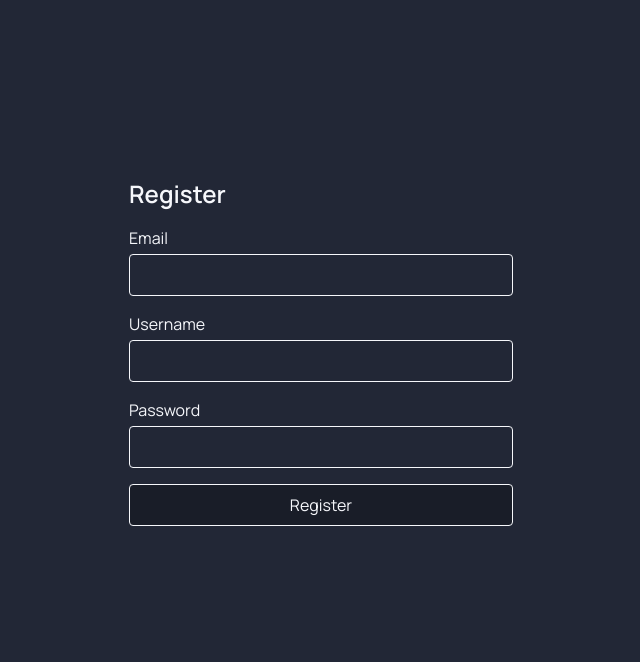
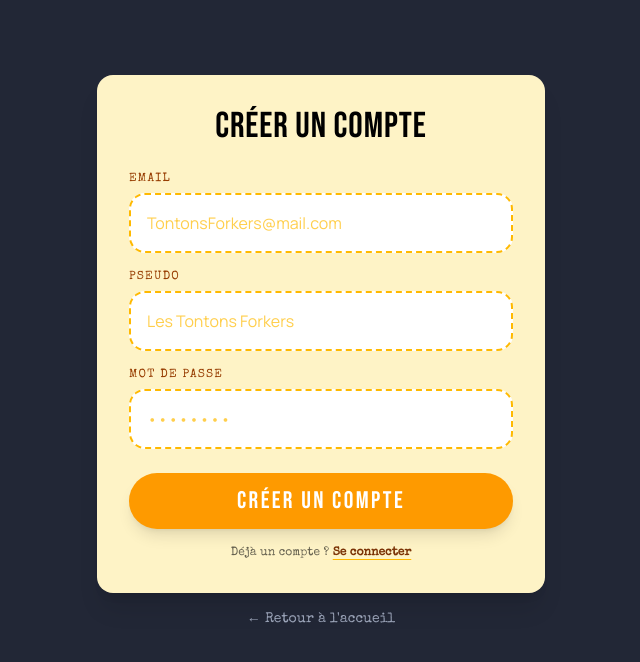
Before and after one commit to The-42-Chosen/ft_transcendence, a Next.js app in the folder docker/next/: page /register in a window 1280 px wide. Shown: the top 662 px of the page, without its empty margins (319-959 px from the left). Built offline with nearby package versions, Linux system fonts and the light colour scheme; no server answers.

Commit message:
(feat): User - Replacing the form with the new components and their translations

```diff
--- a/docker/next/src/app/register/page.tsx
+++ b/docker/next/src/app/register/page.tsx
@@ -2,9 +2,14 @@
 
 import { FormEvent, useState } from "react";
 import { useRouter } from "next/navigation";
+import AuthCard from "@/components/reusables/AuthCard";
+import AuthInput from "@/components/reusables/AuthInput";
+import Button from "@/components/reusables/Button";
+import { useLanguage } from "@/i18n/LanguageContext";
 
 export default function RegisterPage() {
   const router = useRouter();
+  const { t } = useLanguage();
 
   const [email, setEmail] = useState("");
   const [username, setUsername] = useState("");
@@ -13,9 +18,7 @@ export default function RegisterPage() {
   const [error, setError] = useState<string | null>(null);
   const [loading, setLoading] = useState(false);
 
-  async function handleSubmit(
-    event: FormEvent<HTMLFormElement>
-  ) {
+  async function handleSubmit(event: FormEvent<HTMLFormElement>) {
     event.preventDefault();
 
     setError(null);
@@ -37,9 +40,7 @@ export default function RegisterPage() {
       const data = await response.json();
 
       if (!response.ok) {
-        setError(
-          data.error ?? "Unable to create account"
-        );
+        setError(data.error ?? t.auth.errorCreate);
         return;
       }
 
@@ -47,91 +48,67 @@ export default function RegisterPage() {
       router.refresh();
     } catch (error) {
       console.error(error);
-      setError("Something went wrong");
+      setError(t.auth.errorDefault);
     } finally {
       setLoading(false);
     }
   }
 
   return (
-    <main className="min-h-screen flex items-center justify-center">
-      <form
-        onSubmit={handleSubmit}
-        className="flex w-full max-w-sm flex-col gap-4"
+    <AuthCard
+      title={t.auth.registerTitle}
+      footerText={t.auth.hasAccount}
+      footerLinkText={t.auth.loginLink}
+      footerHref="/login"
     >
-        <h1 className="text-2xl font-semibold">
-          Register
-        </h1>
-
-        <div className="flex flex-col gap-1">
-          <label htmlFor="email">
-            Email
-          </label>
-
-          <input
+      <form onSubmit={handleSubmit} className="flex flex-col gap-4">
+        <AuthInput
           id="email"
           type="email"
+          label={t.auth.email}
+          placeholder="TontonsForkers@mail.com"
           value={email}
-            onChange={(event) =>
-              setEmail(event.target.value)
-            }
+          onChange={(event) => setEmail(event.target.value)}
           required
-            className="rounded border px-3 py-2"
         />
-        </div>
 
-        <div className="flex flex-col gap-1">
-          <label htmlFor="username">
-            Username
-          </label>
-
-          <input
+        <AuthInput
           id="username"
           type="text"
+          label={t.auth.username}
+          placeholder="Les Tontons Forkers"
           value={username}
-            onChange={(event) =>
-              setUsername(event.target.value)
-            }
+          onChange={(event) => setUsername(event.target.value)}
           required
           minLength={3}
-            className="rounded border px-3 py-2"
         />
-        </div>
 
-        <div className="flex flex-col gap-1">
-          <label htmlFor="password">
-            Password
-          </label>
-
-          <input
+        <AuthInput
           id="password"
           type="password"
+          label={t.auth.password}
+          placeholder="••••••••"
           value={password}
-            onChange={(event) =>
-              setPassword(event.target.value)
-            }
+          onChange={(event) => setPassword(event.target.value)}
           required
           minLength={8}
-            className="rounded border px-3 py-2"
         />
-        </div>
 
         {error && (
-          <p className="text-sm text-red-500">
+          <p role="alert" className="text-center font-agent text-xs text-(--color-brand-red)">
             {error}
           </p>
         )}
 
-        <button
+        <Button
           type="submit"
+          variant="action"
           disabled={loading}
-          className="rounded border px-4 py-2"
+          className="mt-2 w-full uppercase"
         >
-          {loading
-            ? "Creating account..."
-            : "Register"}
-        </button>
+          {loading ? t.auth.registerLoading : t.auth.registerSubmit}
+        </Button>
       </form>
-    </main>
+    </AuthCard>
   );
 }
```
Lines whose indentation alone changed are shown as unchanged.
